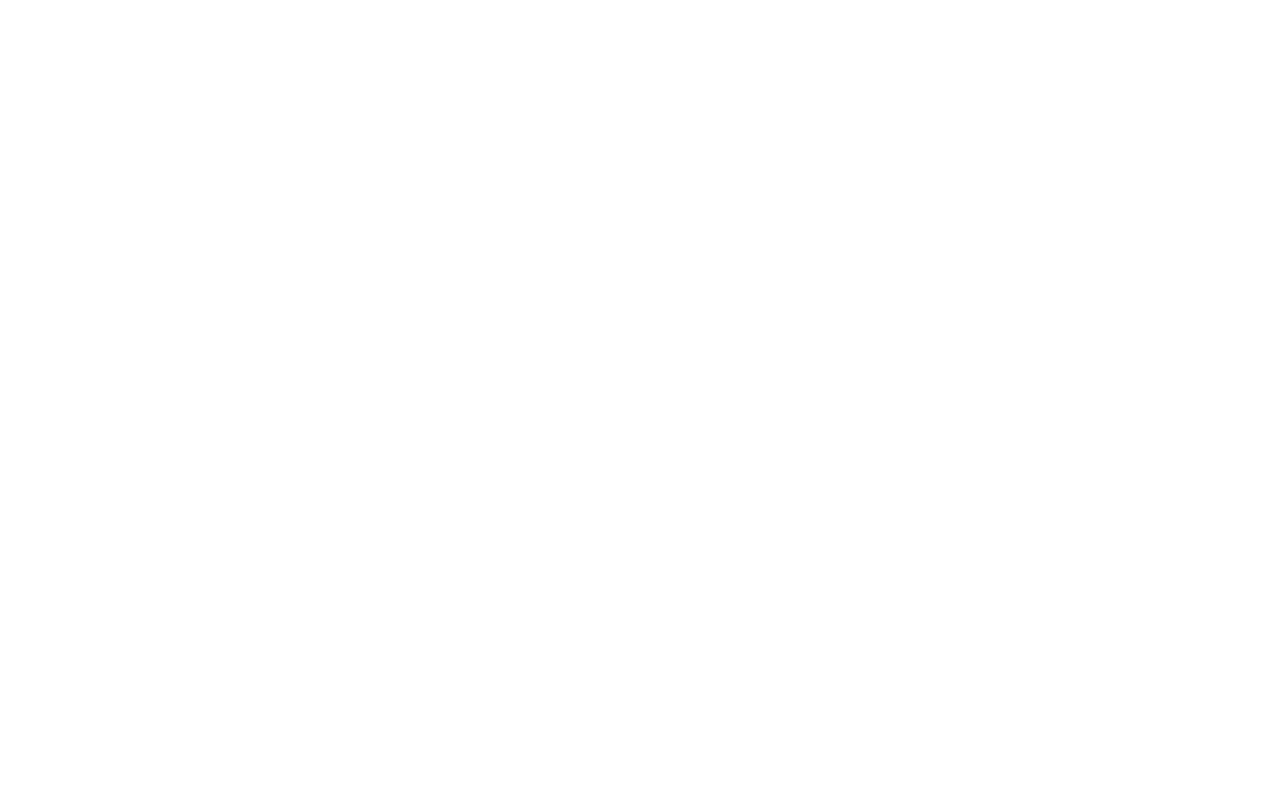
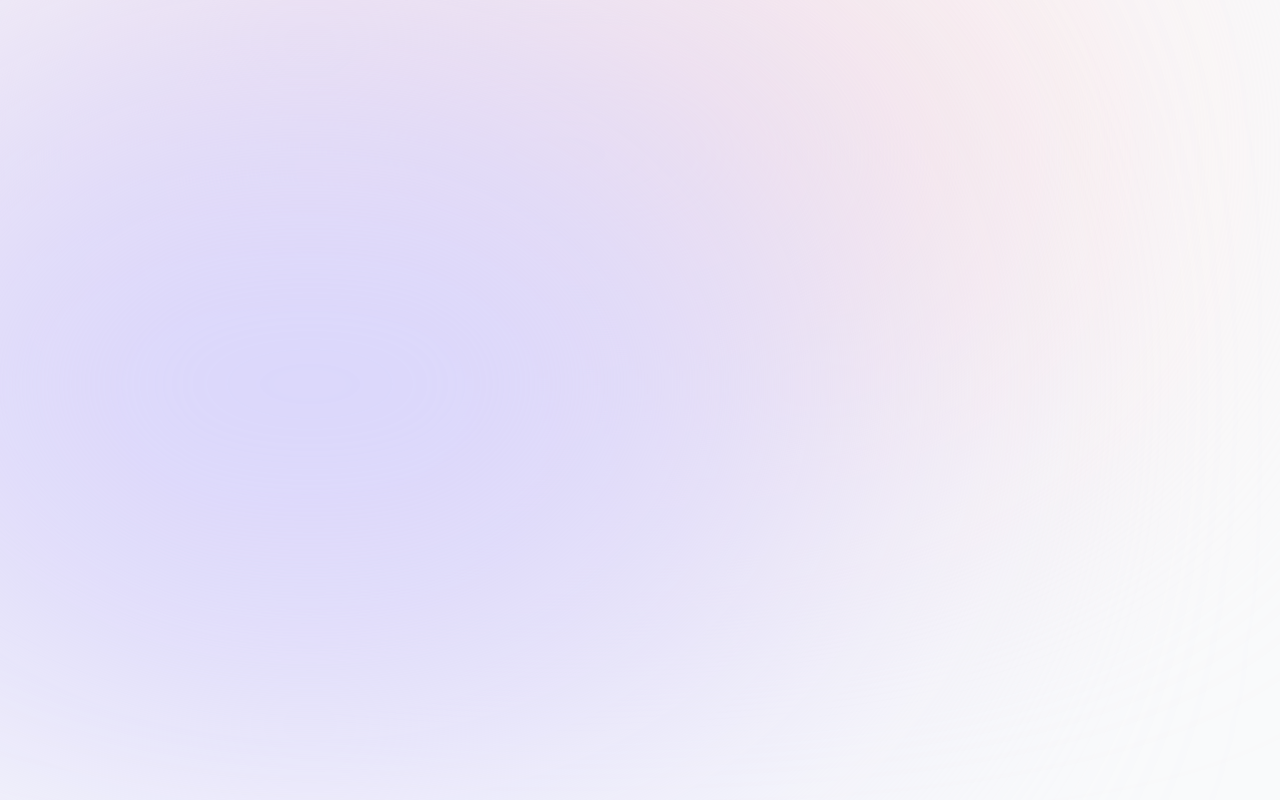
Before and after one commit to jihanv/portfolio, a Next.js app: page / in a window 1280 px wide. Built offline with nearby package versions, Linux system fonts and the light colour scheme.

Commit message:
45:00 Change background color through layout

```diff
--- a/app/layout.tsx
+++ b/app/layout.tsx
@@ -17,8 +17,11 @@
   return (
     <html lang="en">
       <body
-        className={inter.className}
+        className={`${inter.className} bg-gray-50 text-gray-950 relative`}
       >
+        <div className="bg-[#fbe2e3] -z-10 absolute top-[-6rem] right-[11rem] h-[31.25rem] w-[31.25rem] rounded-full blur-[10rem] sm:w-[68.75rem]"></div>
+        <div className="bg-[#dbd7fb] -z-10 absolute top-[-1rem] left-[-35rem] h-[50rem] w-[31.25rem] rounded-full blur-[10rem] sm:w-[68.75rem] md:left-[-33rem] lg:left-[-28rem] xl:left-[-15rem] 2xl:left-[-5rem]"></div>
+
         {children}
       </body>
     </html>
```
